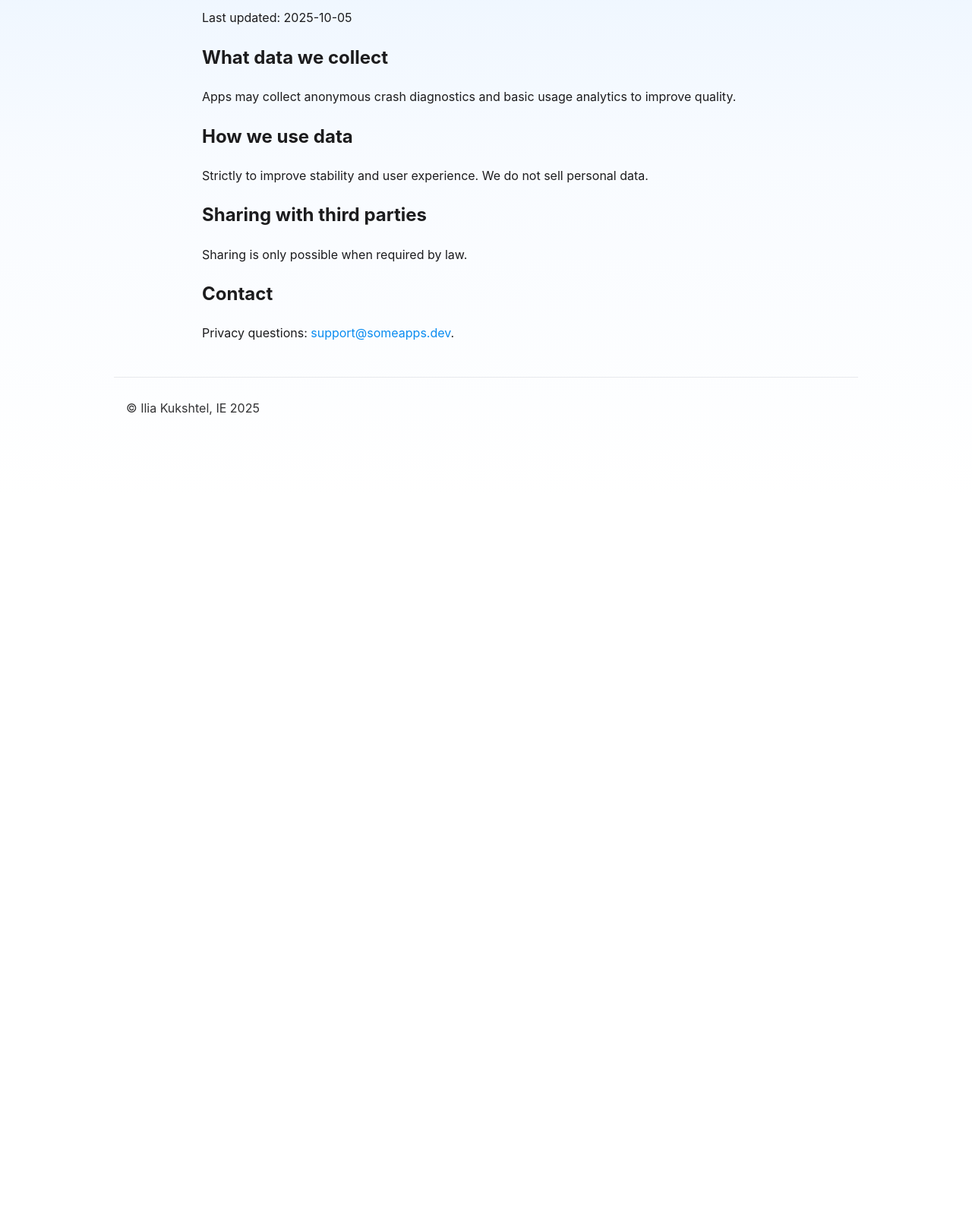
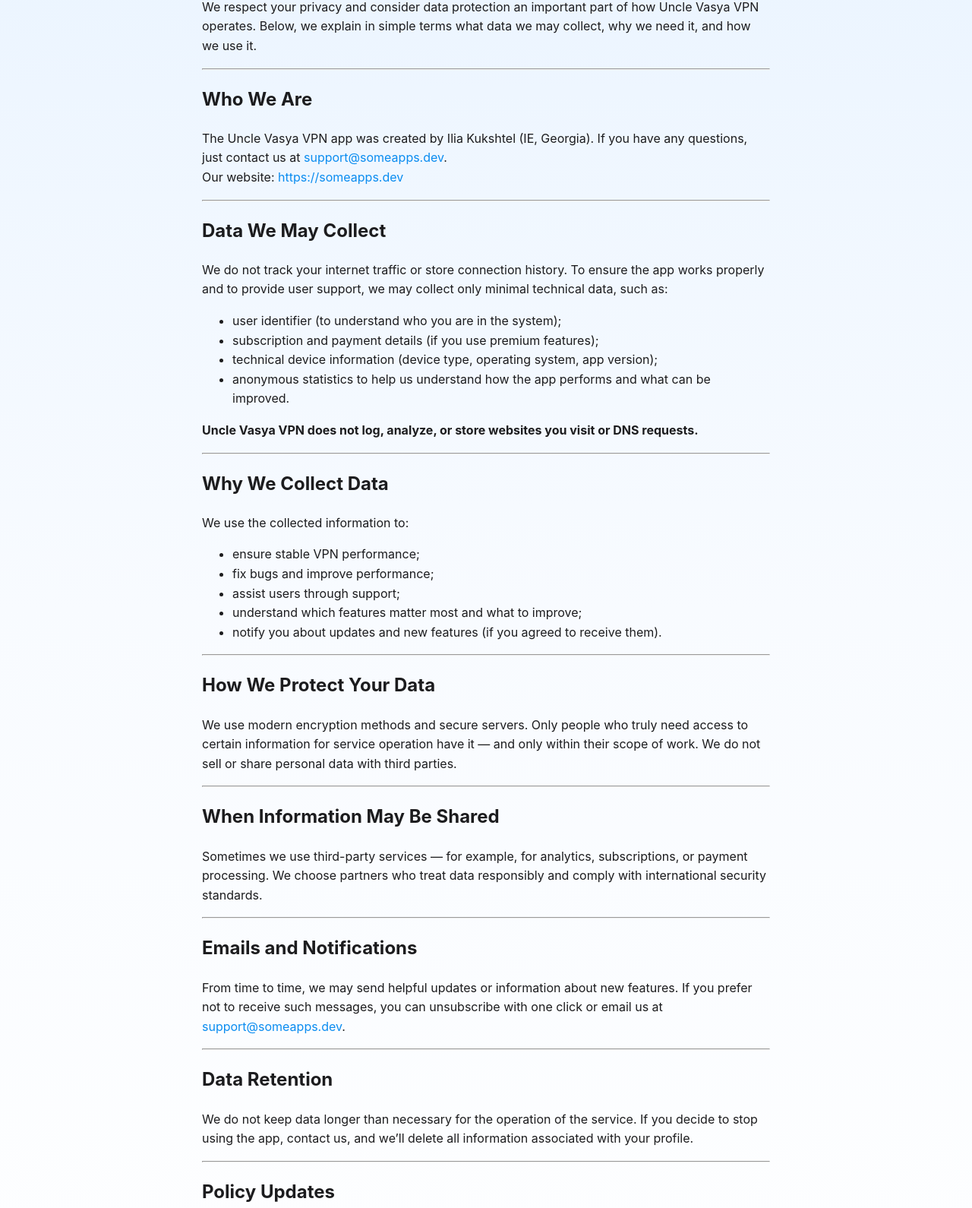
Before and after one commit to kukshtel/kukshtel.github.io, a plain HTML site: page privacy.html in a window 1280 px wide. Shown: the part 148-1738 px from the top of the page at 76% size. Before the commit the page ends 800 px from the top, so only its background shows below. Drawn offline with Linux system fonts and the light colour scheme.

Commit message:
Add info

```diff
--- a/privacy.html
+++ b/privacy.html
@@ -1,16 +1,17 @@
-<!doctype html>
+<!DOCTYPE html>
+
 <html lang="en">
 <head>
-    <meta charset="utf-8" />
-    <meta name="viewport" content="width=device-width, initial-scale=1" />
+<meta charset="utf-8"/>
+<meta content="width=device-width, initial-scale=1" name="viewport"/>
 <title>Privacy Policy — Some Apps</title>
-    <link rel="icon" href="/assets/favicon.svg">
-    <link rel="stylesheet" href="/assets/style.css" />
-  </head>
+<link href="/assets/favicon.svg" rel="icon"/>
+<link href="/assets/style.css" rel="stylesheet">
+</link></head>
 <body>
 <header class="container header">
 <a class="brand" href="/">
-        <img class="favicon" src="/assets/favicon.svg" alt="Some Apps">
+<img alt="Some Apps" class="favicon" src="/assets/favicon.svg"/>
 <span>Some Apps</span>
 </a>
 <nav aria-label="Main navigation">
@@ -19,18 +20,53 @@
 <a href="/terms.html">Terms</a>
 </nav>
 </header>
-    <main class="container prose">
+<main class="container prose"><section class="policy prose">
 <h1>Privacy Policy</h1>
-      <p>Last updated: 2025-10-05</p>
-      <h2>What data we collect</h2>
-      <p>Apps may collect anonymous crash diagnostics and basic usage analytics to improve quality.</p>
-      <h2>How we use data</h2>
-      <p>Strictly to improve stability and user experience. We do not sell personal data.</p>
-      <h2>Sharing with third parties</h2>
-      <p>Sharing is only possible when required by law.</p>
+<p>We respect your privacy and consider data protection an important part of how Uncle Vasya VPN operates. Below, we explain in simple terms what data we may collect, why we need it, and how we use it.</p>
+<hr/>
+<h2>Who We Are</h2>
+<p>The Uncle Vasya VPN app was created by Ilia Kukshtel (IE, Georgia). If you have any questions, just contact us at <a href="mailto:support@someapps.dev">support@someapps.dev</a>.<br/>
+Our website: <a href="https://someapps.dev" rel="noopener">https://someapps.dev</a></p>
+<hr/>
+<h2>Data We May Collect</h2>
+<p>We do not track your internet traffic or store connection history. To ensure the app works properly and to provide user support, we may collect only minimal technical data, such as:</p>
+<ul>
+<li>user identifier (to understand who you are in the system);</li>
+<li>subscription and payment details (if you use premium features);</li>
+<li>technical device information (device type, operating system, app version);</li>
+<li>anonymous statistics to help us understand how the app performs and what can be improved.</li>
+</ul>
+<p><strong>Uncle Vasya VPN does not log, analyze, or store websites you visit or DNS requests.</strong></p>
+<hr/>
+<h2>Why We Collect Data</h2>
+<p>We use the collected information to:</p>
+<ul>
+<li>ensure stable VPN performance;</li>
+<li>fix bugs and improve performance;</li>
+<li>assist users through support;</li>
+<li>understand which features matter most and what to improve;</li>
+<li>notify you about updates and new features (if you agreed to receive them).</li>
+</ul>
+<hr/>
+<h2>How We Protect Your Data</h2>
+<p>We use modern encryption methods and secure servers. Only people who truly need access to certain information for service operation have it — and only within their scope of work. We do not sell or share personal data with third parties.</p>
+<hr/>
+<h2>When Information May Be Shared</h2>
+<p>Sometimes we use third-party services — for example, for analytics, subscriptions, or payment processing. We choose partners who treat data responsibly and comply with international security standards.</p>
+<hr/>
+<h2>Emails and Notifications</h2>
+<p>From time to time, we may send helpful updates or information about new features. If you prefer not to receive such messages, you can unsubscribe with one click or email us at <a href="mailto:support@someapps.dev">support@someapps.dev</a>.</p>
+<hr/>
+<h2>Data Retention</h2>
+<p>We do not keep data longer than necessary for the operation of the service. If you decide to stop using the app, contact us, and we’ll delete all information associated with your profile.</p>
+<hr/>
+<h2>Policy Updates</h2>
+<p>We occasionally update this document to make it clearer or to reflect new legal requirements. The latest version is always available at <a href="https://someapps.dev" rel="noopener">https://someapps.dev</a>. By continuing to use the app, you agree to the latest version of this Policy.</p>
+<hr/>
 <h2>Contact</h2>
-      <p>Privacy questions: <a href="mailto:support@someapps.dev">support@someapps.dev</a>.</p>
-    </main>
+<p>If you’d like to ask a question or clarify something, please write to: <a href="mailto:support@someapps.dev">support@someapps.dev</a>.</p>
+</section></main>
 <footer class="container foot"><p>© Ilia Kukshtel, IE 2025</p></footer>
 </body>
-</html]
+&lt;/html]
+</html>
```
Also changed, not shown: terms.html (+47 -15 lines), 1 other file. Lines whose indentation alone changed are shown as unchanged.
